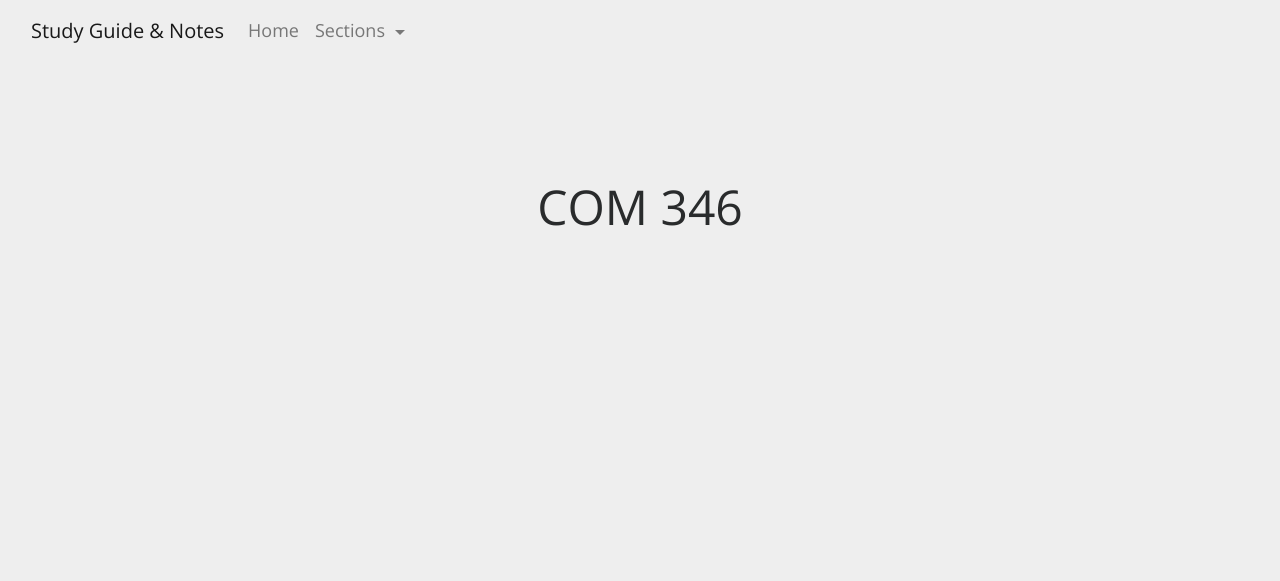
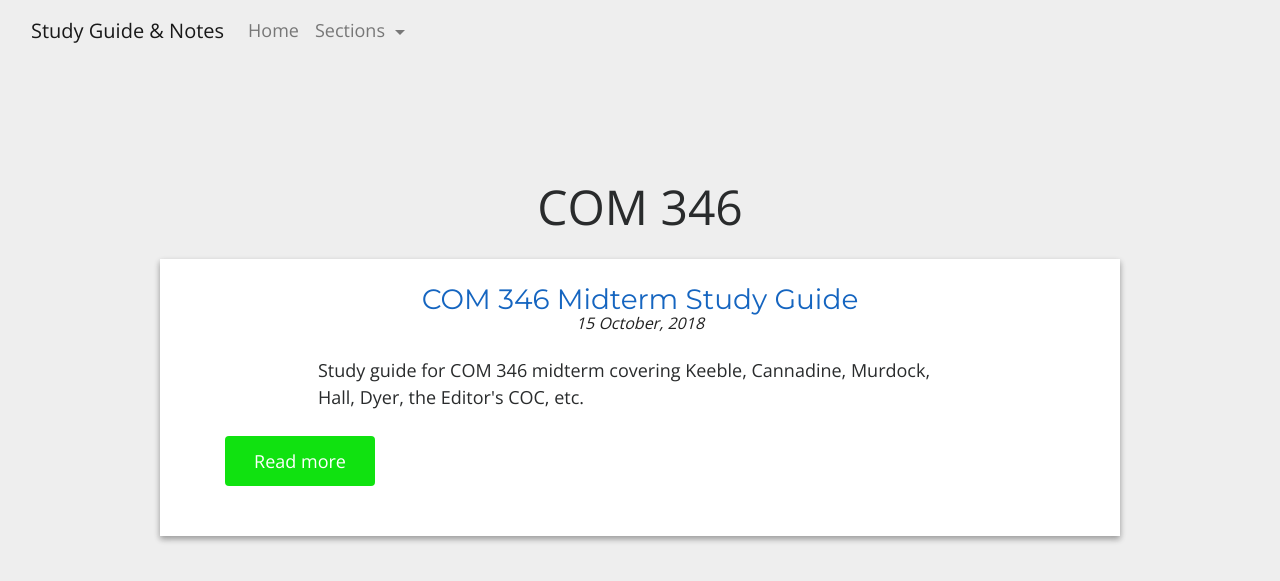
Before and after one commit to Crecker2/study, a Jekyll site: the page built from _category/com346.md, in a window 1280 px wide. Shown: the top 581 px of the page. Built offline with Jekyll 4.4.1, drawn with Linux system fonts in a browser that asks for light colours.

Commit message:
fix post for correct course code

```diff
--- a/_posts/2018-10-15-midterm-study-guide.md
+++ b/_posts/2018-10-15-midterm-study-guide.md
@@ -1,8 +1,8 @@
 ---
-title: COM 348 Midterm Study Guide
+title: COM 346 Midterm Study Guide
 layout: post
-categories: COM-348
-preview: Study guide for COM 348 midterm covering Keeble, Cannadine, Murdock, Hall, Dyer, the Editor's COC, etc.
+categories: COM-346
+preview: Study guide for COM 346 midterm covering Keeble, Cannadine, Murdock, Hall, Dyer, the Editor's COC, etc.
 ---
 # Keeble
 Split into two parts, that of the free press and that of the fourth estate.
```
